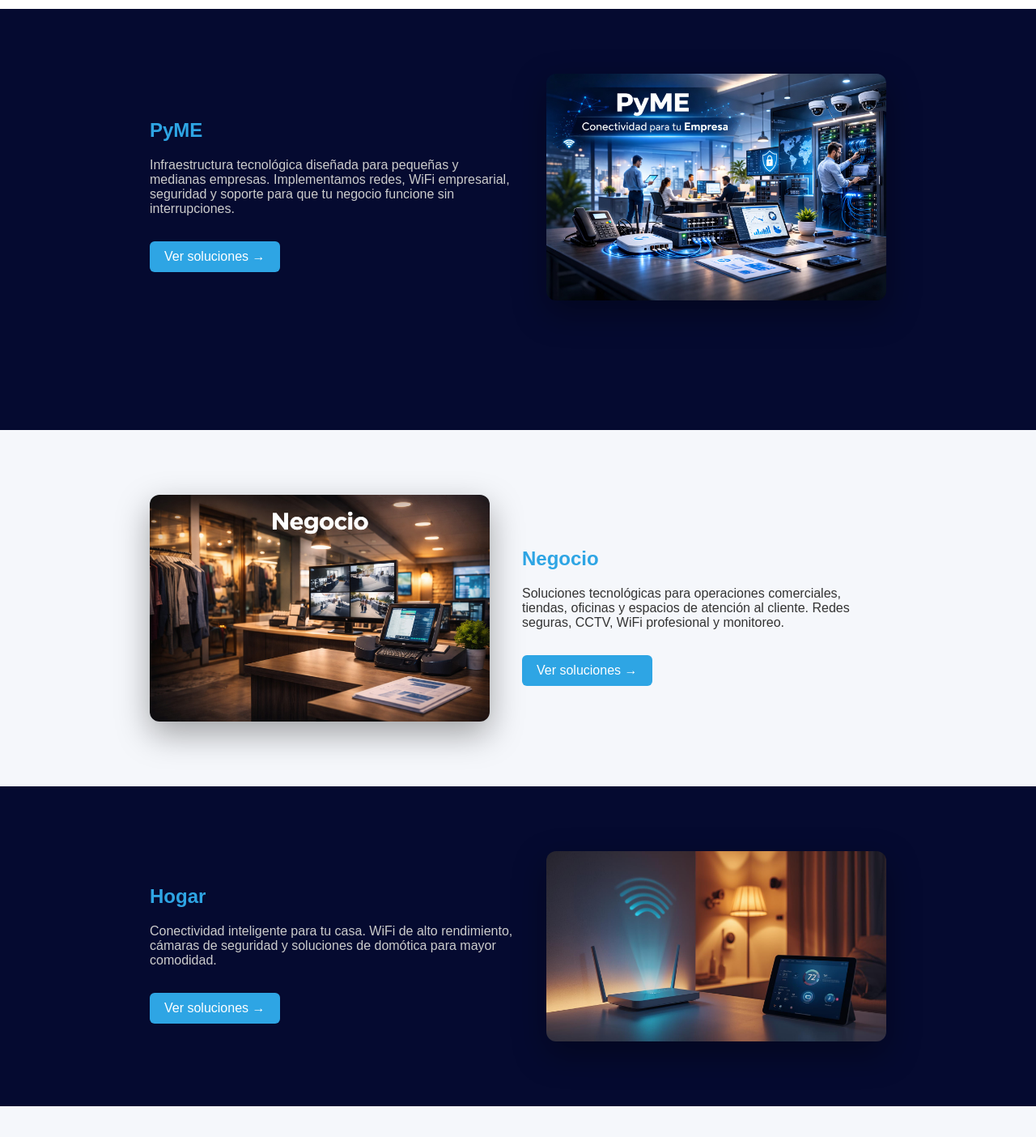
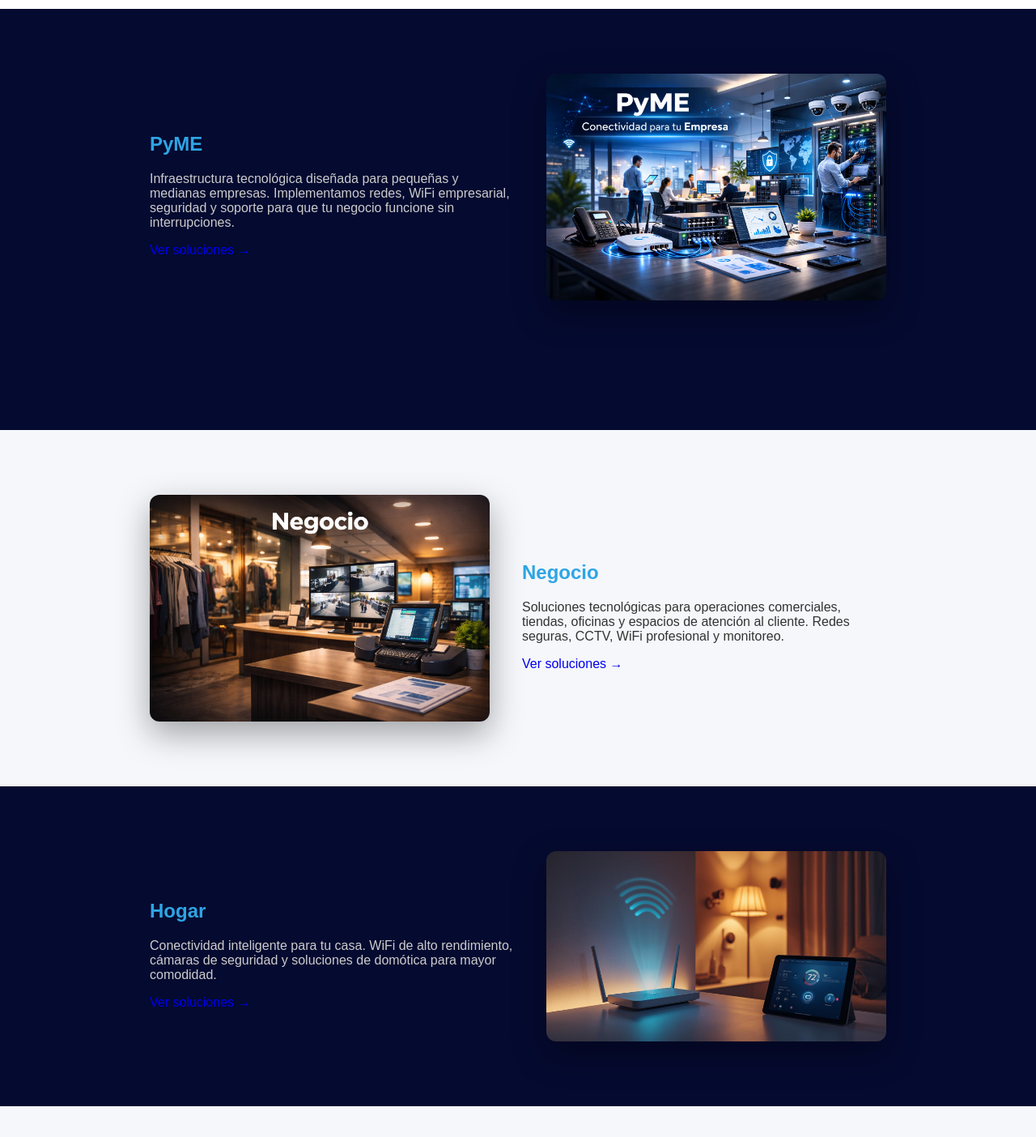
Before and after one commit to OcteFlow/octeflow-site, a Next.js app: page / in a window 1280 px wide. Shown: the part 1043-2447 px from the top of the page at 81% size. Built offline with nearby package versions, Linux system fonts and the light colour scheme.

Commit message:
Update index.js

```diff
--- a/pages/index.js
+++ b/pages/index.js
@@ -207,15 +207,7 @@ Implementamos redes, WiFi empresarial, seguridad y soporte para que tu
 negocio funcione sin interrupciones.
 </p>
 
-<a href="/pyme" style={{
-display:"inline-block",
-marginTop:"15px",
-background:"#2ea5e4",
-color:"#fff",
-padding:"10px 18px",
-borderRadius:"6px",
-textDecoration:"none"
-}}>
+<a href="/pyme" className="solution-btn">
 Ver soluciones →
 </a>
 
@@ -261,15 +253,7 @@ tiendas, oficinas y espacios de atención al cliente.
 Redes seguras, CCTV, WiFi profesional y monitoreo.
 </p>
 
-<a href="/negocio" style={{
-display:"inline-block",
-marginTop:"15px",
-background:"#2ea5e4",
-color:"#fff",
-padding:"10px 18px",
-borderRadius:"6px",
-textDecoration:"none"
-}}>
+<a href="/negocio" className="solution-btn">
 Ver soluciones →
 </a>
 
@@ -303,15 +287,7 @@ WiFi de alto rendimiento, cámaras de seguridad y
 soluciones de domótica para mayor comodidad.
 </p>
 
-<a href="/hogar" style={{
-display:"inline-block",
-marginTop:"15px",
-background:"#2ea5e4",
-color:"#fff",
-padding:"10px 18px",
-borderRadius:"6px",
-textDecoration:"none"
-}}>
+<a href="/hogar" className="solution-btn">
 Ver soluciones →
 </a>
 
```
